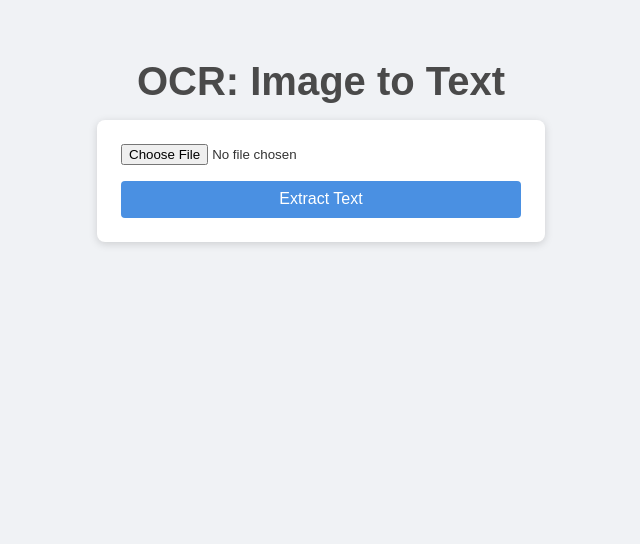
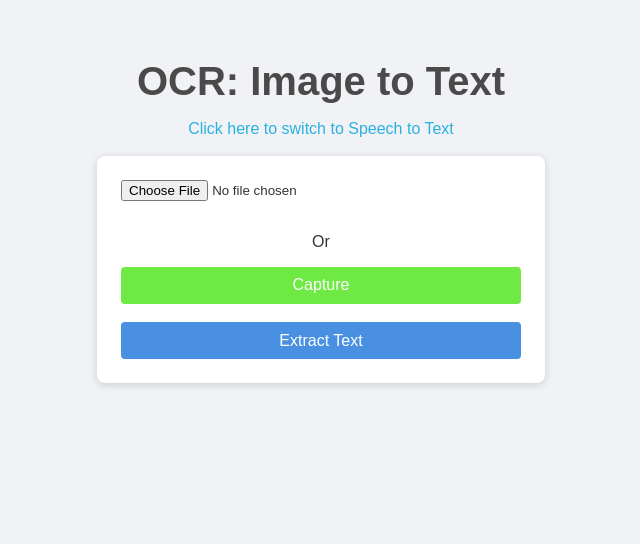
Before and after one commit to vthanhduong/ocr-stt-wa, a Flask app: page /ocr in a window 1280 px wide. Shown: the top 544 px of the page, without its empty margins (319-959 px from the left). Run offline with Flask 3, Linux system fonts and the light colour scheme.

Commit message:
add ui elements

```diff
--- a/app/app.py
+++ b/app/app.py
@@ -10,6 +10,7 @@ import tempfile
 
 app = Flask(__name__)
 
+# using PyTesseract & Tesseract-OCR
 @app.route('/ocr', methods=['GET', 'POST'])
 def ocr():
     extracted_text = ""
@@ -27,13 +28,13 @@ def ocr():
                 img_bytes = file.read();
                 img = Image.open(io.BytesIO(img_bytes))
                 pytesseract.pytesseract.tesseract_cmd = r'C:\Program Files\Tesseract-OCR\tesseract.exe'
-                custom_config = r'-l vie'
+                custom_config = r'-l vie+eng'
                 extracted_text = pytesseract.image_to_string(img, config=custom_config)
             except Exception as e:
                 error = f'Failed to process image. Error: {str(e)}'
             return render_template('index.html', extracted_text=extracted_text, error=error)
     return render_template('index.html', extracted_text=extracted_text, error=error)
-
+# using SpeechRecognition
 @app.route('/speech-to-text', methods=['GET', 'POST'])
 def speech_to_text():
     recognized_text = ""
@@ -64,8 +65,8 @@ def speech_to_text():
                     audio_data = recognizer.record(source)
                     recognized_text = recognizer.recognize_google(audio_data)
                 os.unlink(audio_path)
-            except sr.UnknownValueError:
-                error = "Couldn't specify audio value"
+            except sr.UnknownValueError as e:
+                error = f"Couldn't specify audio value. Error: {str(e)}"
             except sr.RequestError as e:
                 error = f"Couldn't request results from Google Speech Recognition"
             except Exception as e:
--- a/app/templates/index.html
+++ b/app/templates/index.html
@@ -68,16 +68,28 @@
             width: 100%;
             text-align: center;
         }
+        a {
+            text-decoration: none;
+            color: #2bb1e1;
+        }
+        a:hover {
+            text-decoration: underline;
+            color: #2295bf;
+        }
     </style>
 </head>
 <body>
     <h1>OCR: Image to Text</h1>
+    <a href="/speech-to-text">Click here to switch to Speech to Text</a>
+    <br/>
     {% if error %}
         <div class="error">{{ error }}</div>
     {% endif %}
 
     <form method="POST" enctype="multipart/form-data">
         <input type="file" name="image" accept="image/*" required />
+        <p style="text-align: center">Or</p>
+        <button type="button" style="background: #6fe943; margin-bottom: 18px">Capture</button>
         <button type="submit">Extract Text</button>
     </form>
 
```
Also changed, not shown: app/templates/speech-to-text.html (+12 -0 lines).
